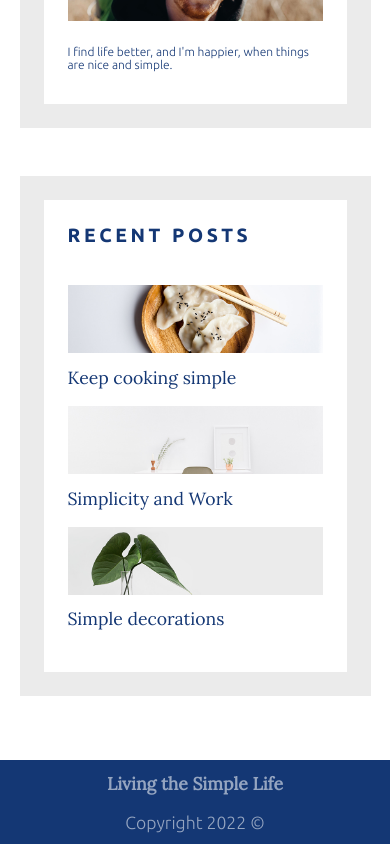
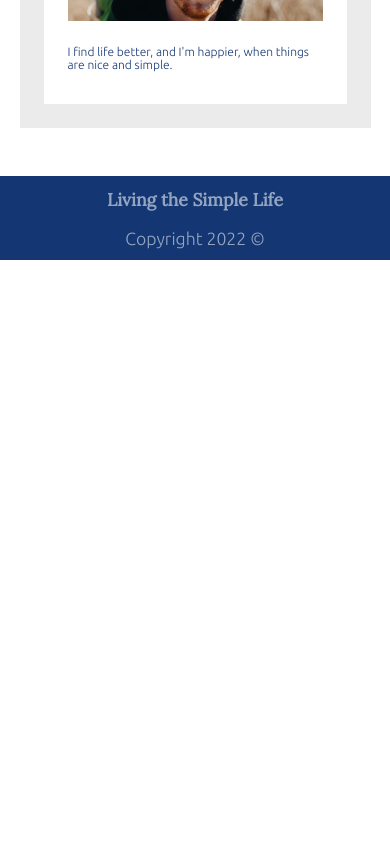
Before and after one commit to jeremydurden/simple-life-blog, a React (Create React App) app: page /recent in a window 390 px wide. Shown: the part 2715-3559 px from the top of the page. After the commit the page ends 2975 px from the top, so only its background shows below. Built offline with nearby package versions, Linux system fonts and the light colour scheme.

Commit message:
removing the Recent Posts sidebar card from mobile version of recent posts page

```diff
--- a/src/components/RecentPostsCard/RecentPostsCard.css
+++ b/src/components/RecentPostsCard/RecentPostsCard.css
@@ -39,5 +39,8 @@
   .recent-posts__title {
     margin-bottom: 2em;
   }
+  .recent-posts__container--hide {
+    display: none;
+  }
 
 }
--- a/src/components/RecentPostsCard/RecentPostsCard.jsx
+++ b/src/components/RecentPostsCard/RecentPostsCard.jsx
@@ -5,9 +5,18 @@ import food from "../../images/food.jpg";
 import deco from "../../images/deco.jpg";
 import work from "../../images/work.jpg";
 
+import { useLocation } from "react-router-dom";
+
 const RecentPostsCard = () => {
+  const location = useLocation();
+  const show = location.pathname === "/recent";
+
   return (
-    <div className="recent-posts__container">
+    <div
+      className={`recent-posts__container ${
+        show ? "recent-posts__container--hide" : ""
+      }`}
+    >
       <h1 className="recent-posts__title">Recent Posts</h1>
       <RecentPosts photo={food} text="Keep cooking simple" />
 
```
